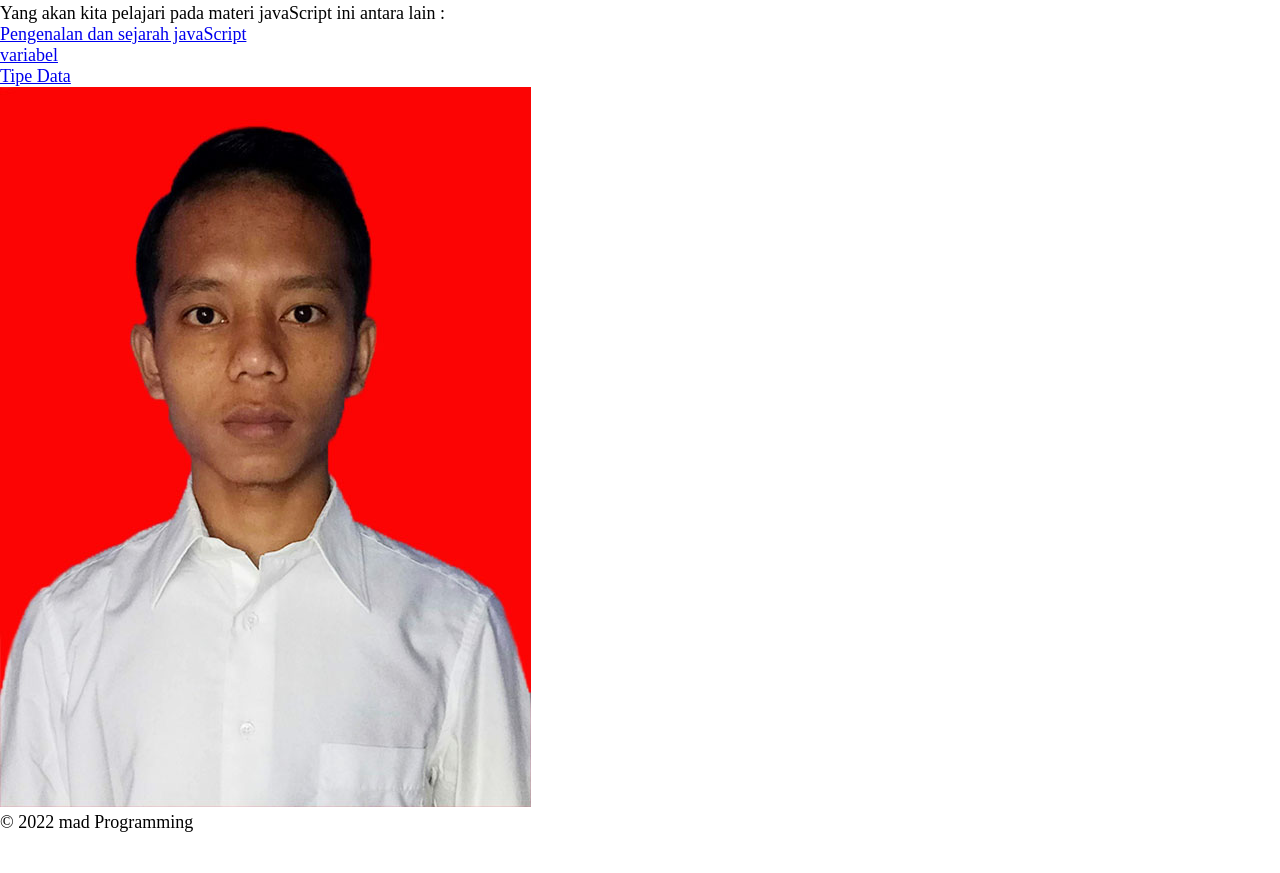
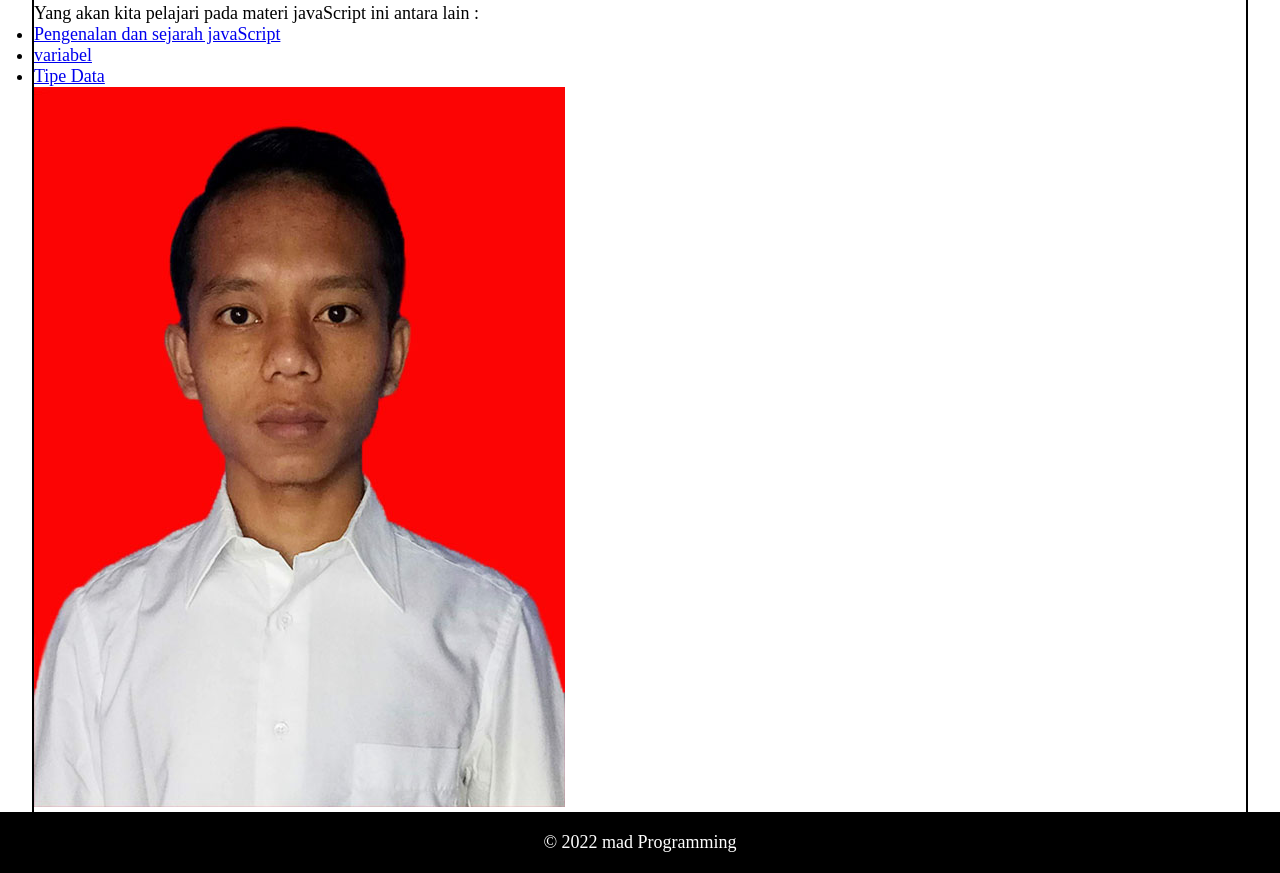
Before and after one commit to Ahmad31052021/Dicoding, a plain HTML site: page index.html in a window 1280 px wide. Shown: the part 2015-2888 px from the top of the page. Before the commit the page ends 2848 px from the top, so only its background shows below. Drawn offline with Linux system fonts and the light colour scheme.

Commit message:
edit header, nav, footer,main

```diff
--- a/assets/css/style.css
+++ b/assets/css/style.css
@@ -65,3 +65,23 @@ nav ul li a:hover {
 }
 
 /* main dan content} */
+
+main {
+  width: 95%;
+  border: solid 2px black;
+  border-top: none;
+  border-bottom: none;
+  margin: auto;
+}
+
+/* foter */
+
+footer {
+  background-color: black;
+  padding: 20px;
+  text-align: center;
+}
+
+footer span {
+  color: white;
+}
--- a/index.html
+++ b/index.html
@@ -79,6 +79,6 @@
       </aside>
     </main>
 
-    <footer>&copy; 2022 mad Programming</footer>
+    <footer><span>&copy; 2022 mad Programming</span></footer>
   </body>
 </html>
```
